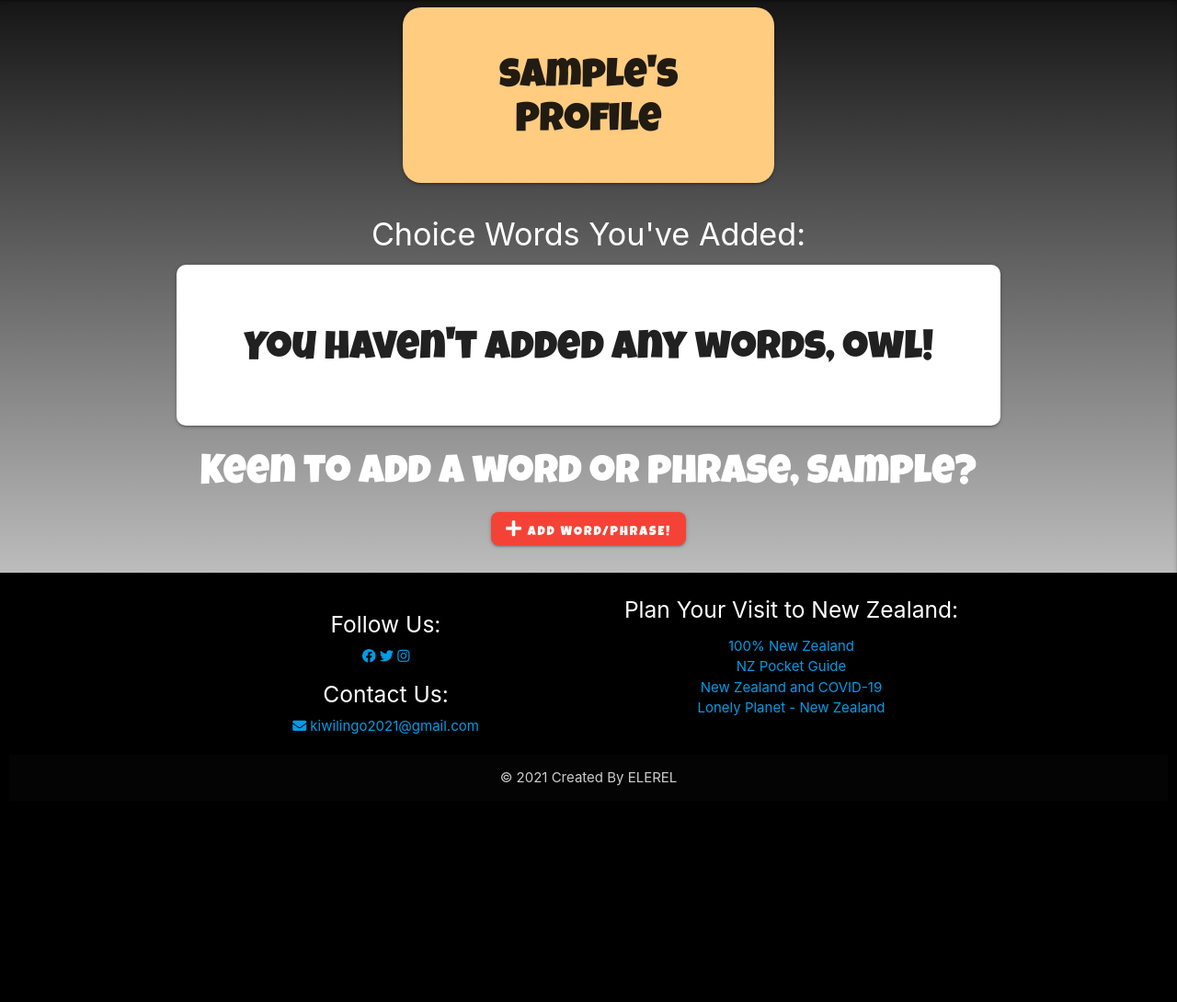
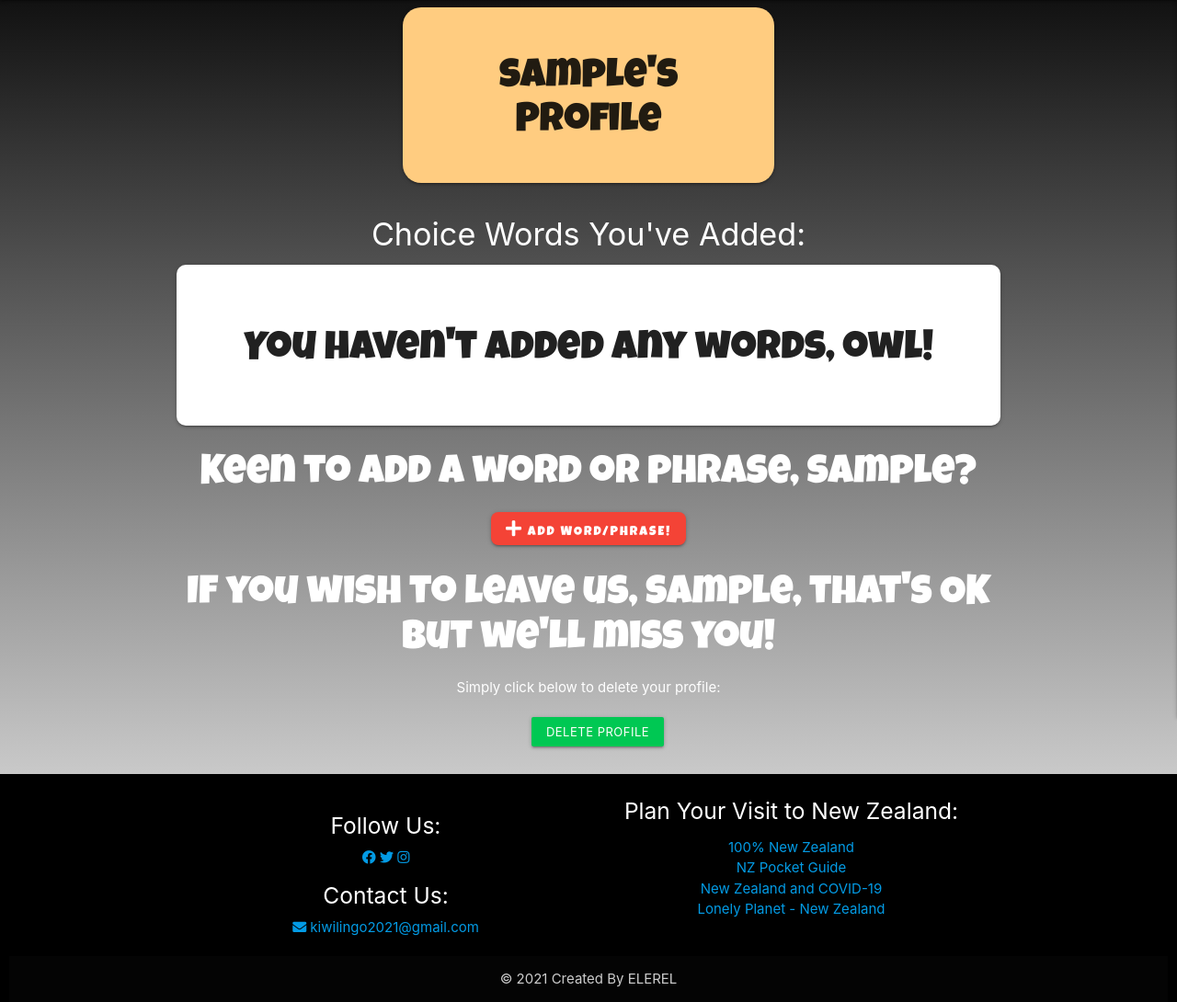
Before and after one commit to elerel/ms3-kiwi-lingo, a Flask app: a page that uses templates/profile.html in a window 1280 px wide. Shown: the part 80-1170 px from the top of the page at 92% size. Before the commit the page ends 935 px from the top, so only its background shows below. Run offline with Flask 2, Linux system fonts and the light colour scheme; the visitor is signed in with stand-in values (Sample User, id 1); a database or web service that is not in the repository returns one stand-in record (values such as "Sample title"); some libraries are stand-ins or nearby versions.

Commit message:
feat: enabled delete profile function

```diff
--- a/app.py
+++ b/app.py
@@ -110,6 +110,20 @@ def profile(username):
 
     return redirect(url_for("login"))
 
+
+# Render delete profile
+@app.route("/delete_profile")
+def delete_profile():
+    if 'user' not in session:
+        return redirect(url_for("login"))
+    username = mongo.db.users.find_one(
+        {"username": session["user"]})["username"]
+    mongo.db.users.delete_one({"username": username})
+    flash("Your Profile Has Been Deleted. Haere Ra!")
+    session.pop("user")
+    return render_template("login.html", username=username)
+
+
 # Renders Logout Page
 @app.route("/logout")
 def logout():
@@ -169,6 +183,7 @@ def edit_word(word_id):
     categories = mongo.db.categories.find().sort("category_name", 1)
     return render_template("edit_word.html", word=word, categories=categories)
 
+
 # Delete Word Function
 @app.route("/delete_word/<word_id>")
 def delete_word(word_id):
@@ -176,11 +191,13 @@ def delete_word(word_id):
     flash("Word Successfully Deleted")
     return redirect(url_for("get_words"))
 
+
 # Renders Manage Category Page- for elerel profile
 @app.route("/get_categories")
 def get_categories():
     categories = list(mongo.db.categories.find().sort("category_name", 1))
     return render_template("categories.html", categories=categories)
+
 
 # Add Category functionality- for elerel
 @app.route("/add_category", methods=["GET", "POST"])
@@ -194,6 +211,7 @@ def add_category():
         return redirect(url_for("get_categories"))
 
     return render_template("add_category.html")
+
 
 # Edit Category Functionality - elerel
 @app.route("/edit_category/<category_id>", methods=["GET", "POST"])
--- a/templates/profile.html
+++ b/templates/profile.html
@@ -77,12 +77,6 @@
         </ul>
     </div>
 </div>
-
-
-
-
-
-
 <!--User to add word/phrase-->
 <div class="sign-up container white-text center-align">
     <h3>Keen to add a word or phrase, {{ username }}?</h3>
@@ -91,4 +85,34 @@
         Word/Phrase!</a>
 </div>
 
+<div class="sign-up container white-text center-align">
+    <h3>If you wish to leave us, {{ username }}, that's OK but we'll miss you!</h3>
+    <p>Simply click below to delete your profile:</p>
+    <a href="{{ url_for('delete_profile') }}" class="btn-small modal-trigger green accent-4"
+        data-target="{{ username._id }}">
+        Delete Profile</a>
+</div>
+
+<!-- Delete Confirmation Modal -->
+<!-- Code snippet used and modified from a slack thread in #data-centric-dev (Ed_B) -->
+<div id="{{ username._id }}" class="modal center-align">
+    <!-- Modal Content -->
+    <div class="modal-content center-align">
+        <h4>Are you sure you wish to leave us, {{ username }}?</h4>
+    </div>
+    <!-- Buttons -->
+    <div class="row modal-footer">
+        <!-- Delete Button -->
+        <a href="{{ url_for('delete_profile', username_id=username._id) }}"
+            class="btn delete waves-effect waves-light green z-depth-0">
+            <i class="fas fa-trash-alt"></i>
+            Delete
+        </a>
+        <!-- Cancel Button -->
+        <a href="#!" class="btn delete modal-close waves-effect waves-light red z-depth-0">
+            <i class="fas fa-times"></i>
+            Cancel
+        </a>
+    </div>
+</div>
 {% endblock %}
```
Also changed, not shown: README.md.
